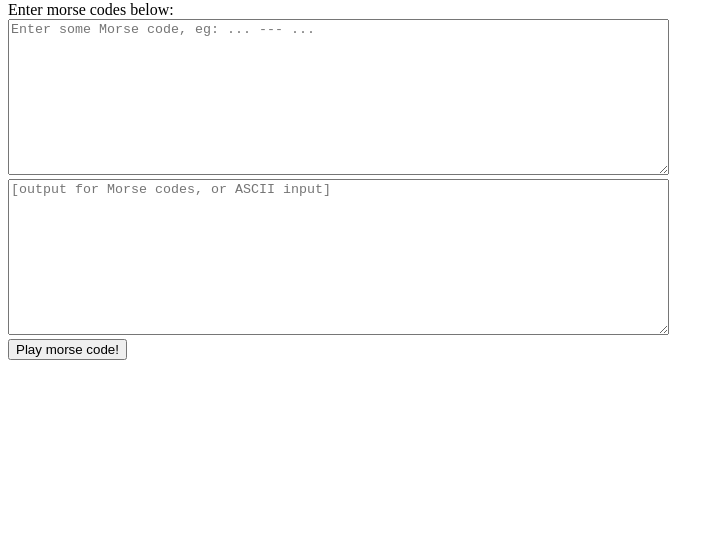
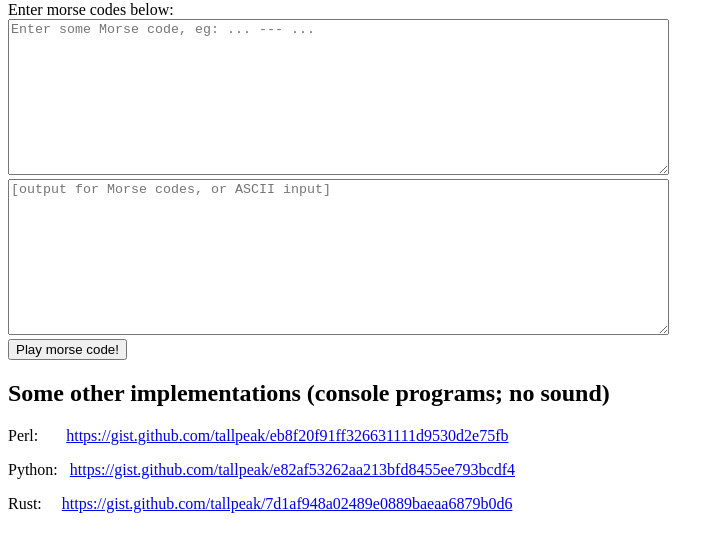
Before and after one commit to tallpeak/tallpeak.github.io, a plain HTML site: page index.html in a window 1280 px wide. Shown: the part 79-630 px from the top of the page, without its empty margins (0-724 px from the left). Drawn offline with Linux system fonts and the light colour scheme.

Commit message:
add links to gists

```diff
--- a/index.html
+++ b/index.html
@@ -16,13 +16,13 @@
         <label for="input">Enter morse codes below: <br />
             <textarea name="input" cols="80" rows="10" id="input"
              placeholder="Enter some Morse code, eg: ... --- ..."></textarea>
-            <!-- <input type="text" title="input" name="input" id="input" placeholder="... --- ..." value="... --- ..." /> -->
+
         </label>
         <br />
         <label for="output" title="output">
             <textarea cols="80" rows="10"  name="output" id="output" title="output"
              placeholder="[output for Morse codes, or ASCII input]"></textarea>
-            <!-- <input type="text" name="output" id="output" value="?" title="output" placeholder="output" /> -->
+
         </label>
 
         <br />
@@ -34,6 +34,13 @@
         </p>
         </form>
 
+        <h2> Some other implementations (console programs; no sound) </h2>
+
+        <p>Perl: &nbsp; &nbsp; &nbsp; <a href="https://gist.github.com/tallpeak/eb8f20f91ff326631111d9530d2e75fb">https://gist.github.com/tallpeak/eb8f20f91ff326631111d9530d2e75fb</a></p>
+        <p>Python: &nbsp; <a href="https://gist.github.com/tallpeak/e82af53262aa213bfd8455ee793bcdf4">https://gist.github.com/tallpeak/e82af53262aa213bfd8455ee793bcdf4</a></p>
+        <p>Rust: &nbsp; &nbsp; <a href="https://gist.github.com/tallpeak/7d1af948a02489e0889baeaa6879b0d6">https://gist.github.com/tallpeak/7d1af948a02489e0889baeaa6879b0d6</a></p>
+
+
     </body>
 
 </html>
```
